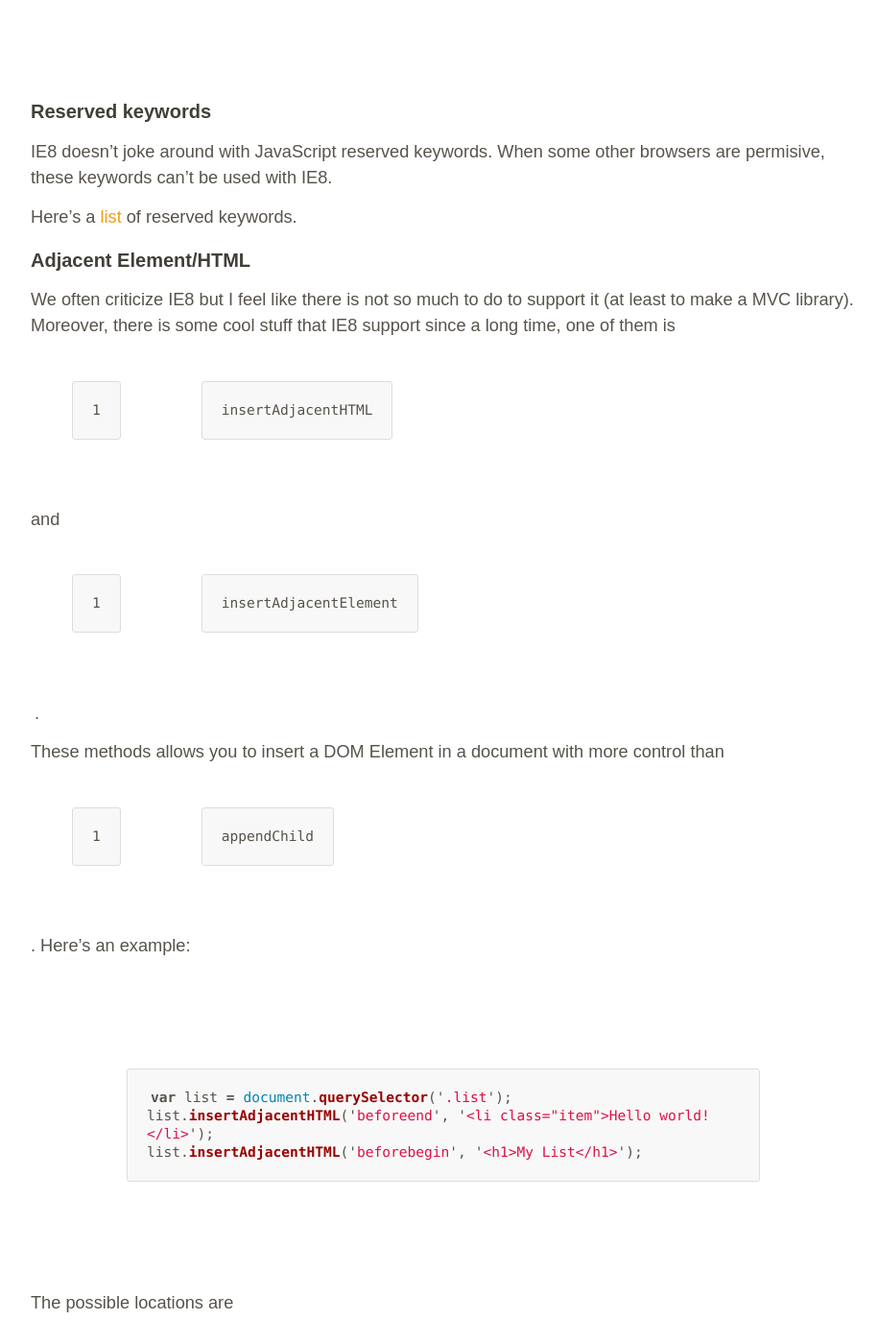
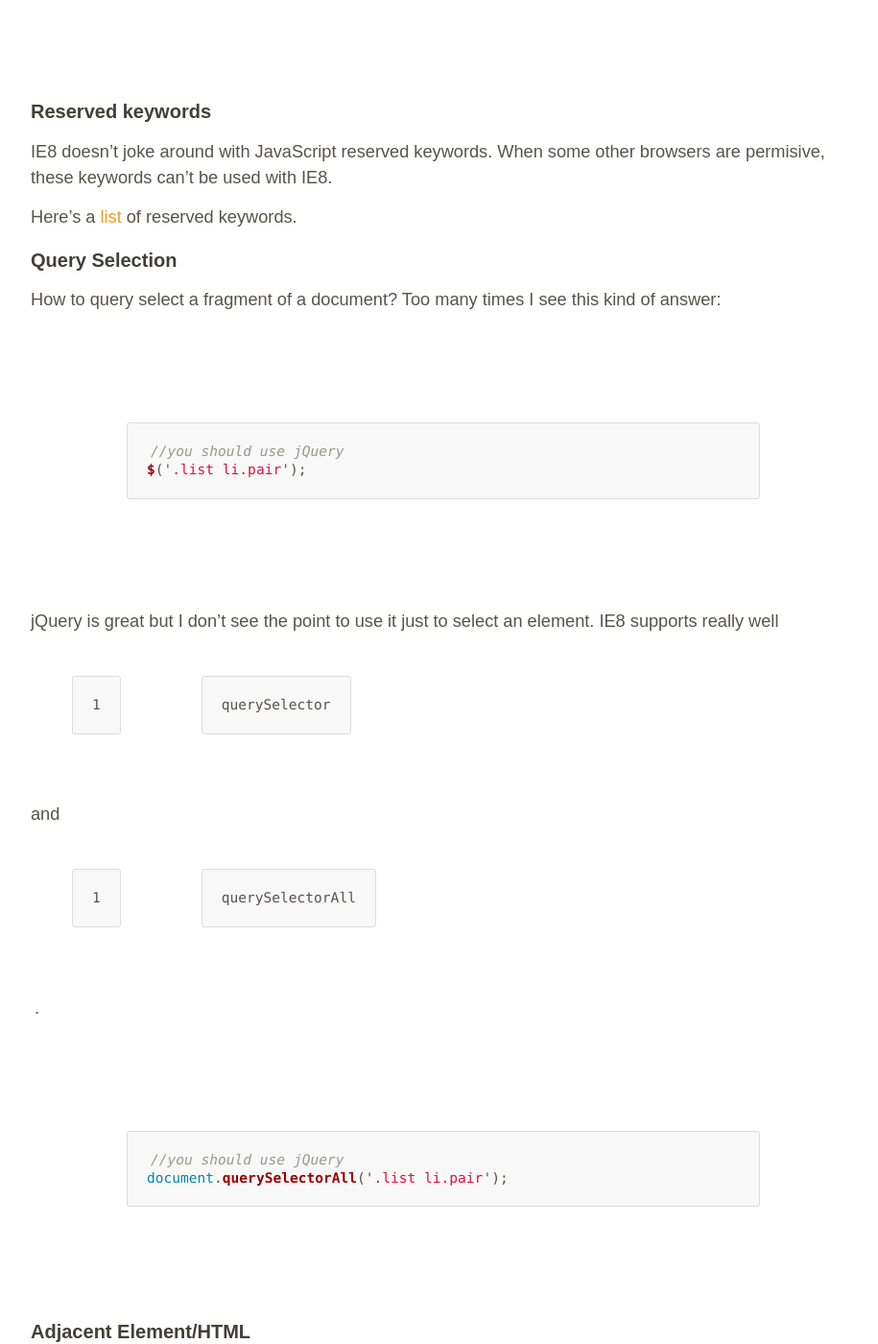
Before and after one commit to bredele/bredele.github.io, a Jekyll site: the page built from _posts/2014-01-16-ie8-ch1.md, in a window 1280 px wide and 1400 px high, scrolled down 1678 px. Shown: the whole window at 96% size, without its empty margins (178-1093 px from the left). Built offline with Jekyll 4.4.1, drawn with Linux system fonts in a browser that asks for light colours; Markdown is read by kramdown in place of the engine named in the settings.

Commit message:
update post

```diff
--- a/_posts/2014-01-16-ie8-ch1.md
+++ b/_posts/2014-01-16-ie8-ch1.md
@@ -60,6 +60,24 @@ IE8 doesn't joke around with JavaScript reserved keywords. When some other brows
 
 Here's a [list](https://developer.mozilla.org/en-US/docs/Web/JavaScript/Reference/Reserved_Words) of reserved keywords.
 
+## <a class="post-section" href="#queryselection">Query Selection</a>
+
+How to query select a fragment of a document? Too many times I see this kind of answer:
+
+
+{% highlight js %}
+//you should use jQuery
+$('.list li.pair');
+{% endhighlight %}
+
+jQuery is great but I don't see the point to use it just to select an element. IE8 supports really well `querySelector` and `querySelectorAll`.
+
+{% highlight js %}
+//you should use jQuery
+document.querySelectorAll('.list li.pair');
+{% endhighlight %}
+
+
 ## <a class="post-section" href="#adjacenthtml">Adjacent Element/HTML</a>
 
 We often criticize IE8 but I feel like there is not so much to do to support it (at least to make a MVC library). Moreover, there is some cool stuff that IE8 support since a long time, one of them is `insertAdjacentHTML` and `insertAdjacentElement`.
```
